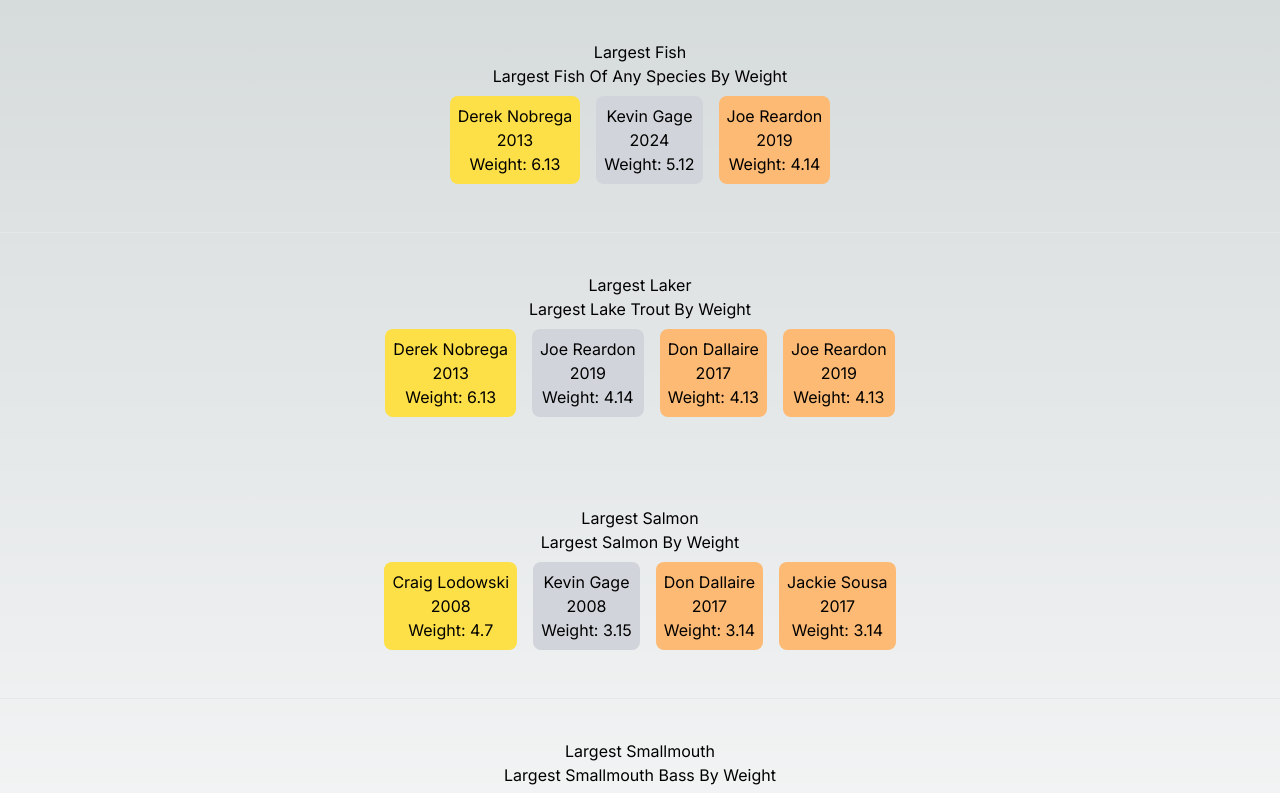
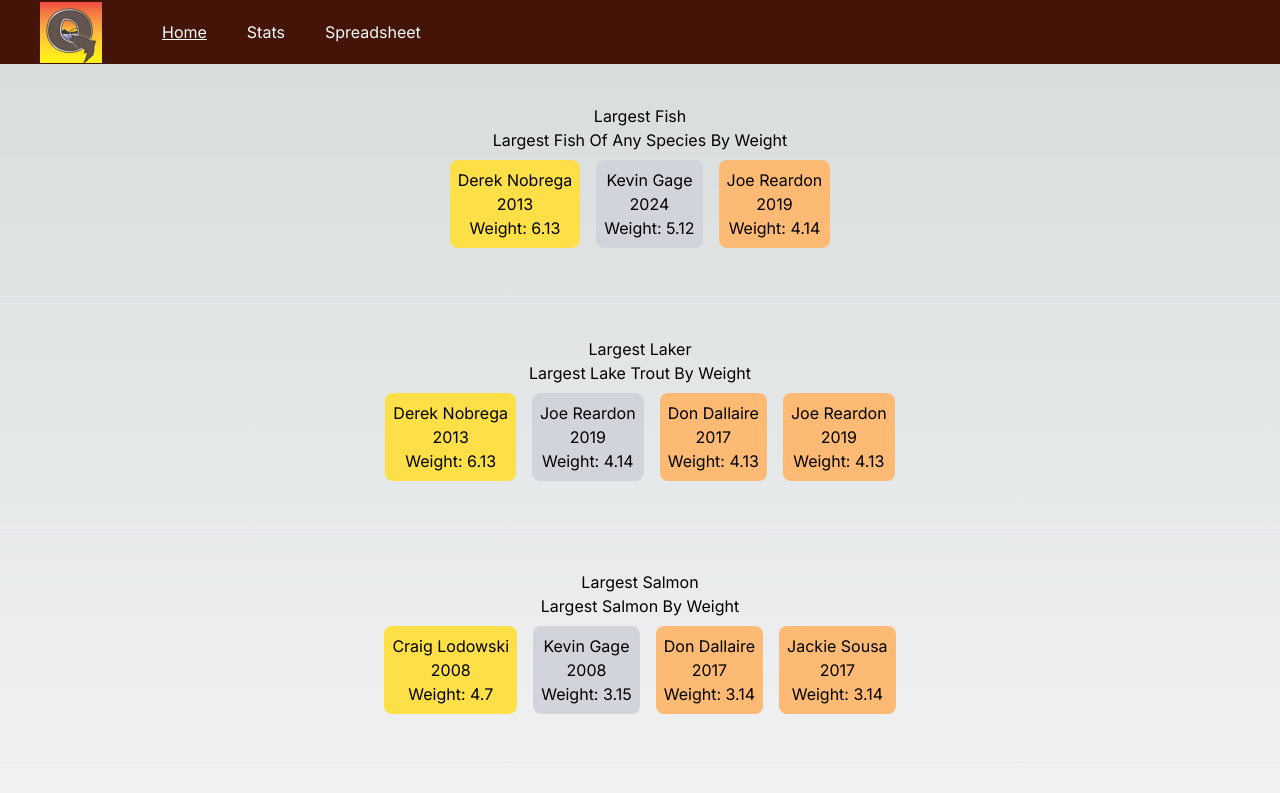
Before and after one commit to KevinGage/Quabbin, a Next.js app in the folder quabbin-website/: page / in a window 1280 px wide. Shown: the top 793 px of the page. Built offline with nearby package versions, Linux system fonts and the light colour scheme.

Commit message:
added basic navbar

```diff
--- /dev/null
+++ b/quabbin-website/app/components/Navbar.jsx
@@ -0,0 +1,38 @@
+"use client";
+
+import { usePathname } from "next/navigation";
+import Link from "next/link";
+import Image from "next/image";
+import quabbinThumbnail from "@/public/quabbinThumbnail.png";
+
+export default function Navbar() {
+  const pathname = usePathname();
+
+  return (
+    <nav className="h-16 w-full z-30 sticky top-0 flex items-center bg-orange-950">
+      <div className="px-10">
+        <Image src={quabbinThumbnail} alt="Logo" />
+      </div>
+      <Link
+        className={`px-5 link ${pathname === "/" ? "underline" : ""}`}
+        href="/"
+      >
+        Home
+      </Link>
+      <Link
+        className={`px-5 link ${pathname === "/Stats" ? "underline" : ""}`}
+        href="/Stats"
+      >
+        Stats
+      </Link>
+      <Link
+        className={`px-5 link ${
+          pathname === "/Spreadsheet" ? "underline" : ""
+        }`}
+        href="/Spreadsheet"
+      >
+        Spreadsheet
+      </Link>
+    </nav>
+  );
+}
--- a/quabbin-website/app/globals.css
+++ b/quabbin-website/app/globals.css
@@ -26,6 +26,12 @@ body {
     rgb(var(--background-start-rgb));
 }
 
+.link {
+  @apply text-slate-50;
+  @apply hover:text-slate-300;
+  @apply transition-colors;
+}
+
 th {
   border: 1px solid;
 }
--- a/quabbin-website/app/layout.js
+++ b/quabbin-website/app/layout.js
@@ -1,5 +1,6 @@
 import { Inter } from "next/font/google";
 import "./globals.css";
+import Navbar from "@/app/components/Navbar";
 
 const inter = Inter({ subsets: ["latin"] });
 
@@ -11,7 +12,10 @@ export const metadata = {
 export default function RootLayout({ children }) {
   return (
     <html lang="en">
-      <body className={inter.className}>{children}</body>
+      <body className={inter.className}>
+        <Navbar />
+        <main>{children}</main>
+      </body>
     </html>
   );
 }
```
Also changed, not shown: quabbin-website/public/QuabbinThumbnail.png.
